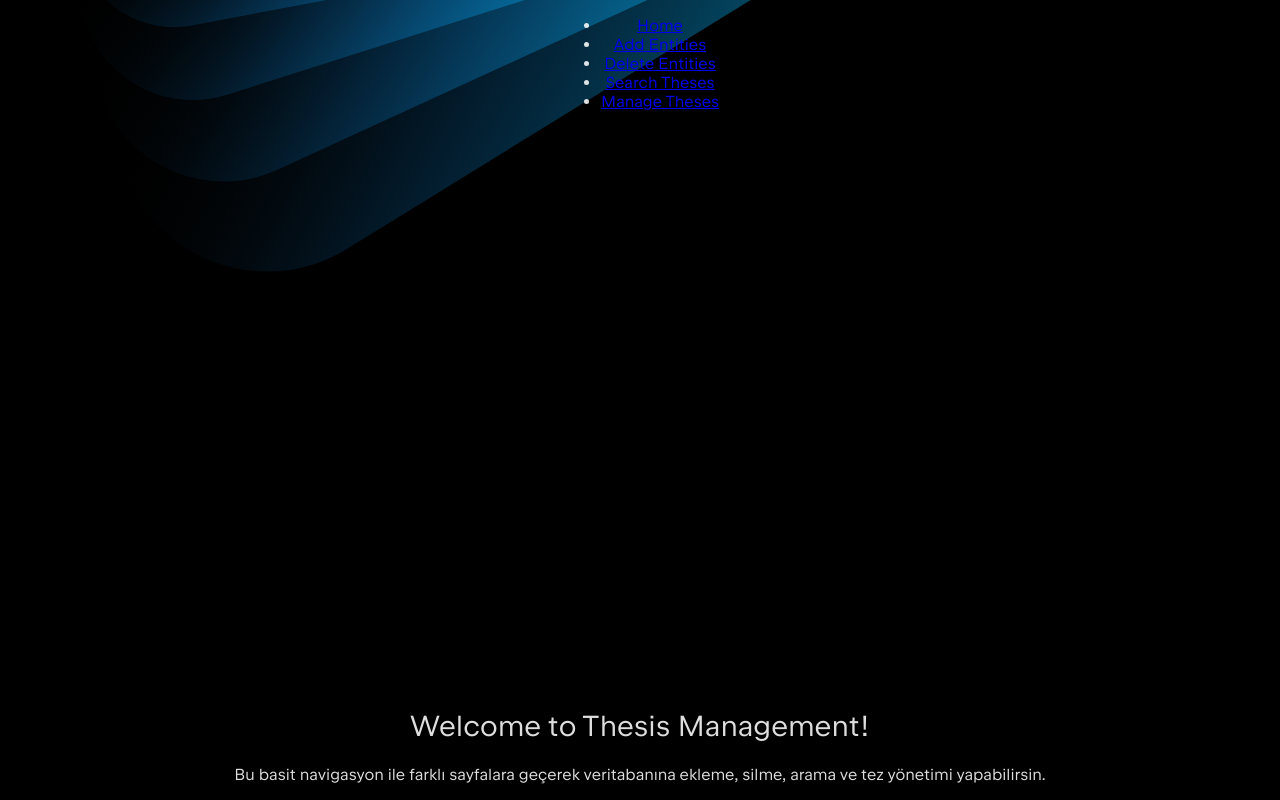
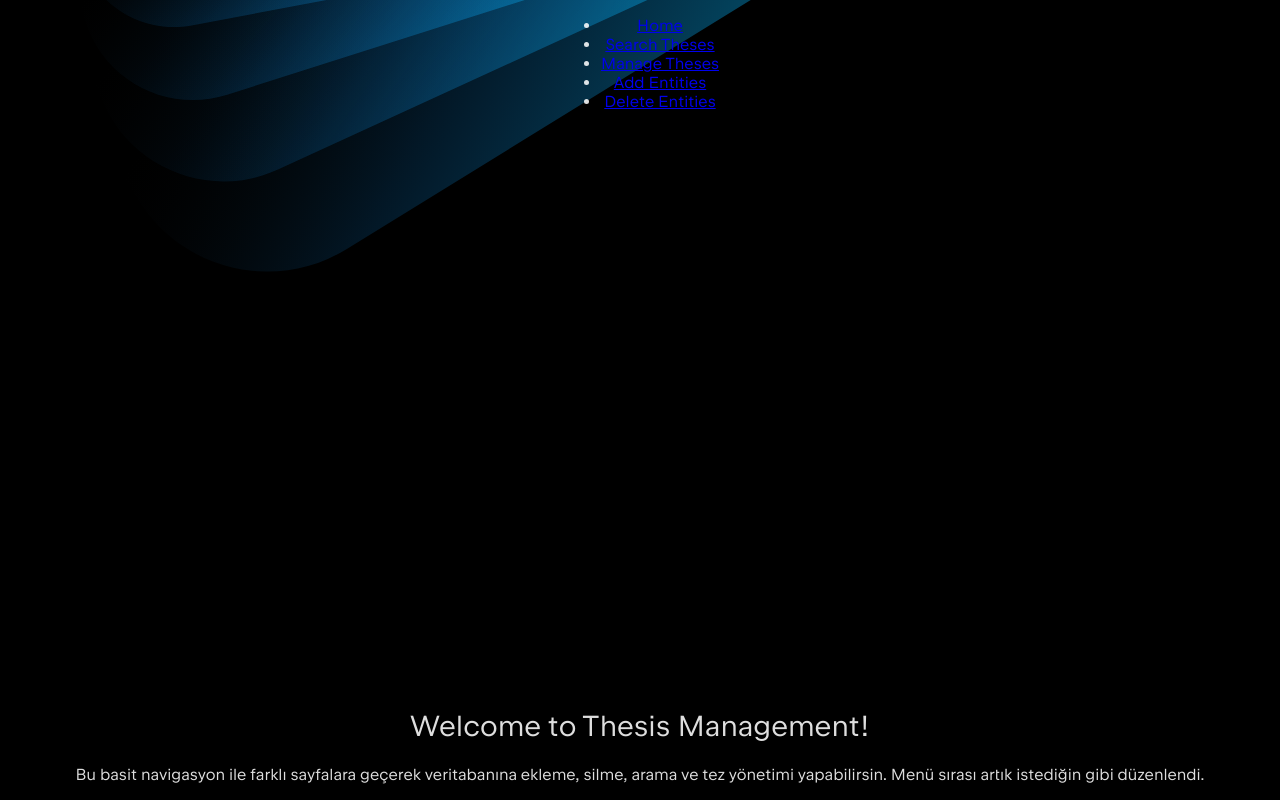
Before and after one commit to omerozerf/SE307-GraduateThesisSystem, a website built with Vite: page index.html in a window 1280 px wide. Built offline with nearby package versions, Linux system fonts and the light colour scheme.

Commit message:
fix: change queue
Co-Authored-By: M. Numan KARACA <116372981+numankaraca@users.noreply.github.com>

```diff
--- a/index.html
+++ b/index.html
@@ -9,17 +9,20 @@
 <body>
 <nav>
   <ul>
-    <li><a href="index.html">Home</a></li>
+    <li><a href="index.html" class="active">Home</a></li>
+    <li><a href="search-theses.html">Search Theses</a></li>
+    <li><a href="manage-theses.html">Manage Theses</a></li>
     <li><a href="add-entities.html">Add Entities</a></li>
     <li><a href="delete-entities.html">Delete Entities</a></li>
-    <li><a href="search-theses.html">Search Theses</a></li>
-    <li><a href="manage-theses.html">Manage Theses</a></li>
   </ul>
 </nav>
 
 <div class="page-container">
   <h1>Welcome to Thesis Management!</h1>
-  <p>Bu basit navigasyon ile farklı sayfalara geçerek veritabanına ekleme, silme, arama ve tez yönetimi yapabilirsin.</p>
+  <p>
+    Bu basit navigasyon ile farklı sayfalara geçerek veritabanına ekleme, silme, arama
+    ve tez yönetimi yapabilirsin. Menü sırası artık istediğin gibi düzenlendi.
+  </p>
 </div>
 </body>
 </html>
```
Also changed, not shown: add-entities.html (+2 -3 lines), delete-entities.html (+2 -3 lines), manage-theses.html (+2 -3 lines), search-theses.html (+2 -3 lines).
